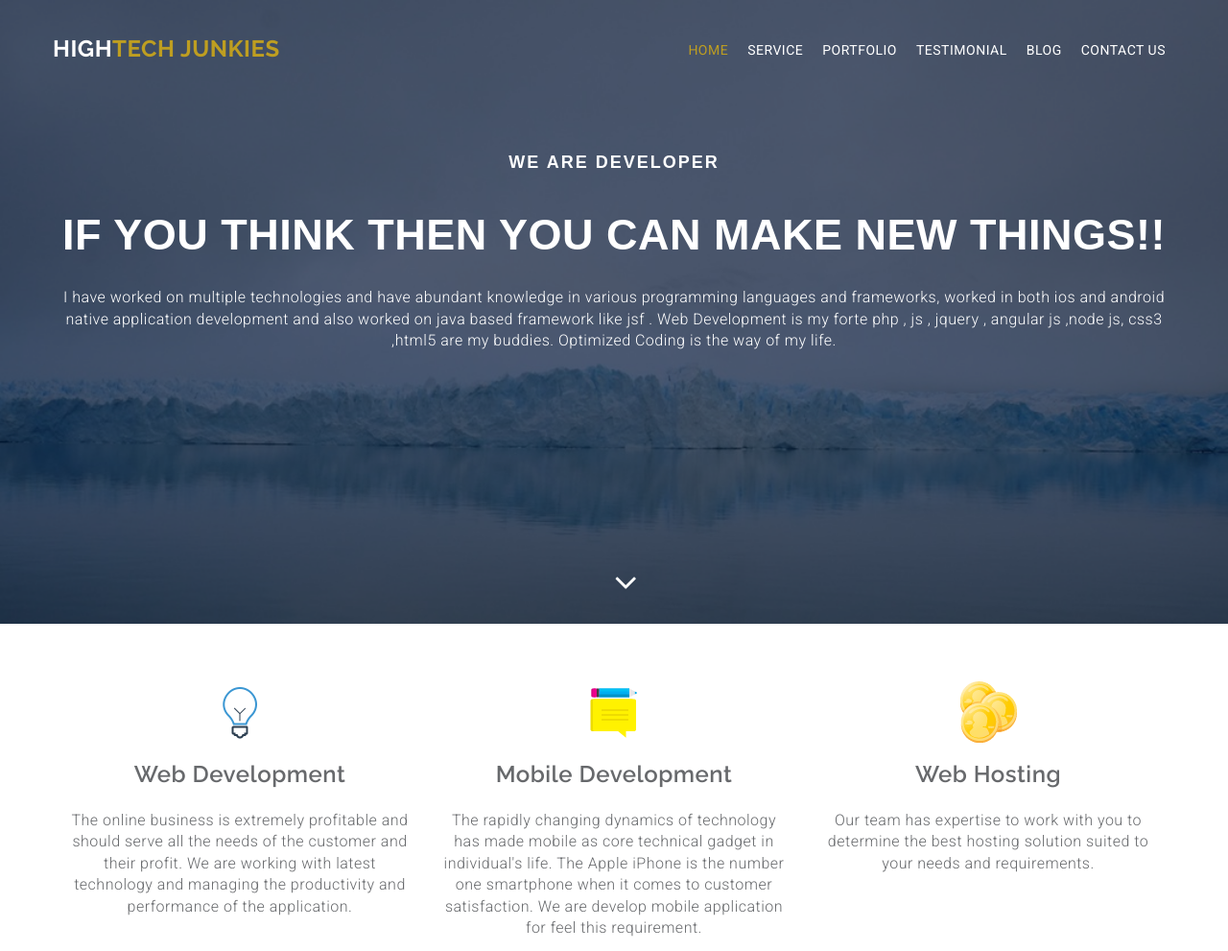
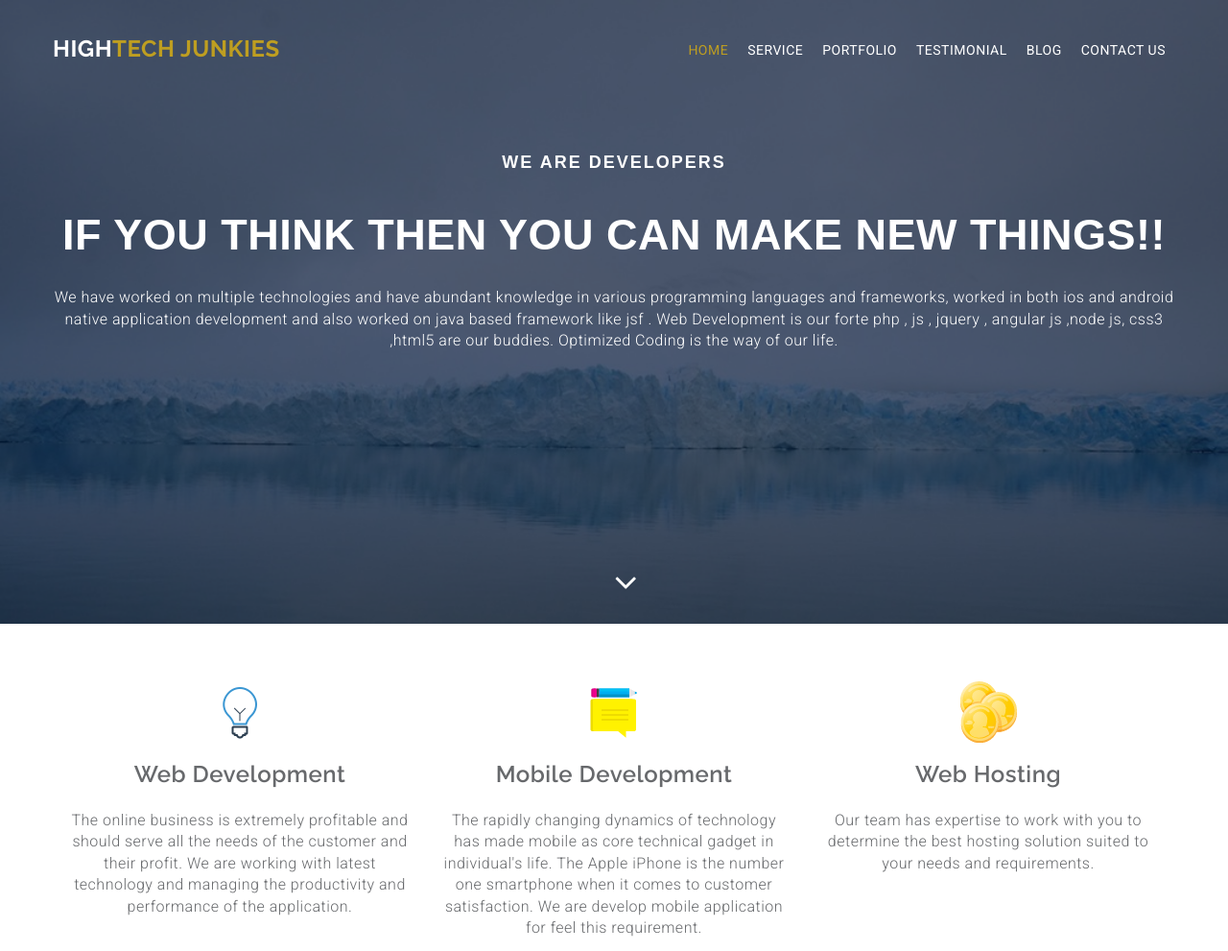
Before and after one commit to 3gthtech/hightechjunkies.github.io, a plain HTML site: page index.html in a window 1280 px wide. Shown: the top 991 px of the page at 96% size. Drawn offline with Linux system fonts and the light colour scheme.

Commit message:
grammatical changes

```diff
--- a/index.html
+++ b/index.html
@@ -49,9 +49,9 @@
         <div class="container">
           <div class="row">
             <div class="banner-info text-center wow fadeIn delay-05s">
-              <h1 class="bnr-title">We are developer</h1>
+              <h1 class="bnr-title">We Are Developers</h1>
               <h2 class="bnr-sub-title">If you think then you can make new things!!</h2>
-              <p class="bnr-para">I have worked on multiple technologies and have abundant knowledge in various programming languages and frameworks, worked in both ios and android native application development and also worked on java based framework like jsf . Web Development is my forte  php , js , jquery , angular js ,node js, css3 ,html5 are my buddies. Optimized Coding is the way of my life.</p>
+              <p class="bnr-para">We have worked on multiple technologies and have abundant knowledge in various programming languages and frameworks, worked in both ios and android native application development and also worked on java based framework like jsf . Web Development is our forte  php , js , jquery , angular js ,node js, css3 ,html5 are our buddies. Optimized Coding is the way of our life.</p>
               <!--<div class="brn-btn">-->
                 <!--<a href="#" class="btn btn-download">Download now!</a>-->
                 <!--<a href="#" class="btn btn-more">Learn More</a>-->
@@ -138,7 +138,7 @@
               <li>
                 <blockquote>
                   <img src="img/sunglasses.png" class="img-responsive">
-                  <p>We are passionate about work in Information and technology and always give our best to make product best.</p>
+                  <p>We are passionate about work in Information & Technology and always give our best to make the product best.</p>
                 </blockquote>
                 <small>High tech Team</small>
               </li>
```
